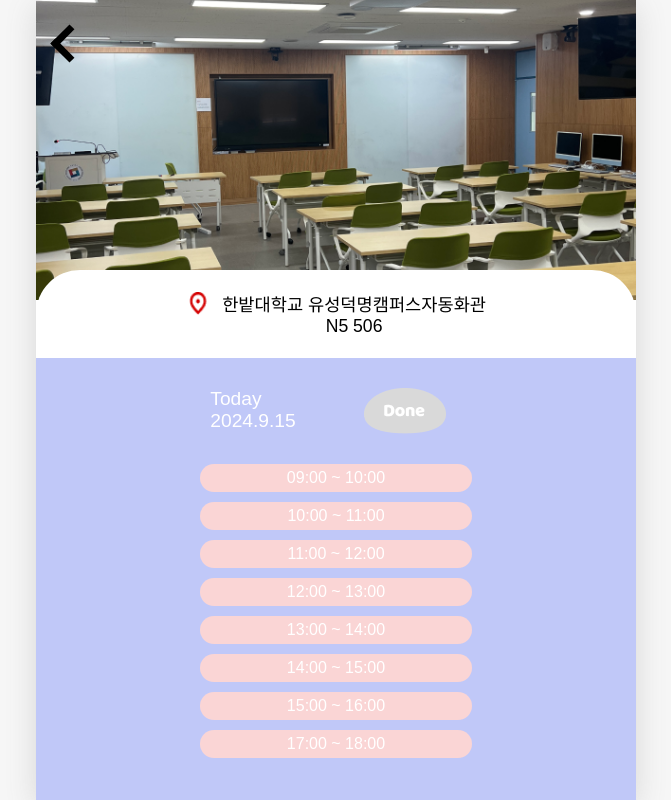
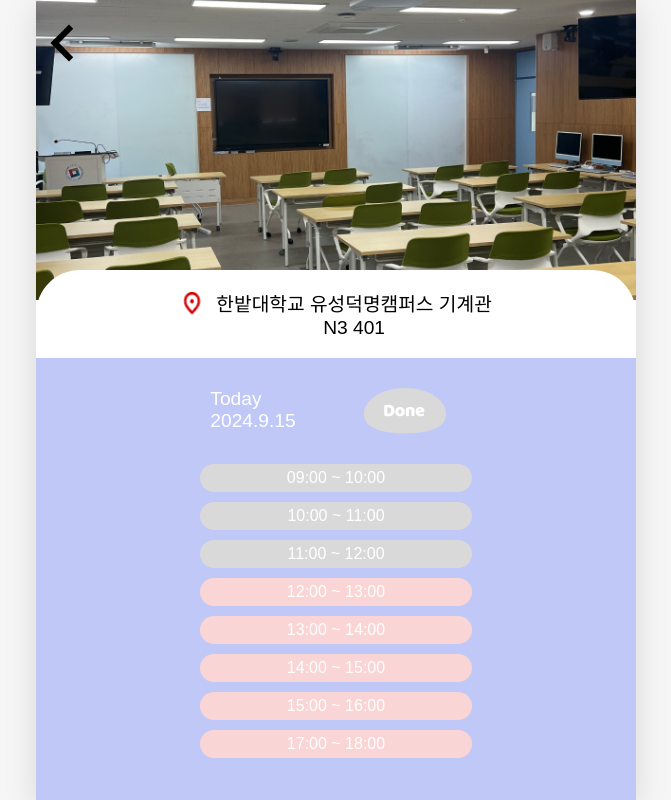
Before and after one commit to Team-Stevia/stevia-uiux, a React (Vite) app: page /reservation in a window 1280 px wide. Shown: the whole page, without its empty margins (304-975 px from the left). Built offline with nearby package versions, Linux system fonts and the light colour scheme; data requests are answered from the project's data file; a web font is replaced by a local one.

Commit message:
feat: Reservation GET 요청 API 구현
1. roomId에 대한 강의실 정보를 제공
2. 강의실 예약 상태를 업데이트

resolves: #10

```diff
--- a/src/pages/Reservation.jsx
+++ b/src/pages/Reservation.jsx
@@ -19,14 +19,69 @@ const initialReservation = [
 ];
 
 
-const Reservation = () => {
+const Reservation = ({roomId}) => {
     const [reservation, setReservation] = useState(initialReservation);
+    const [roomNo, setRoomNo] = useState("");
+    const [roomImageUrl, setRoomImageUrl] = useState("");
+    const [buildingLocation, setBuildingLocation]= useState("");
+    const [buildingName, setBuildingName] = useState("");
     const navigate = useNavigate();
+
 
 
     const useHandleMove = () => {
         navigate("/");
     }
+
+    useEffect(() => {
+        const fetchData = async () => {
+
+            if (!roomId) {
+                console.error("roomId is not defined");
+                return;
+            }
+
+            try {
+                const response = await axios.get(`http://localhost:3003/timetables/${roomId}`); // 적절한 API 호출로 변경하세요
+                console.log(response);
+
+                const reservedTimes = response.data.reservedTime;
+                const roomImageUrl = response.data.roomImageUrl;
+                const roomNo = response.data.roomNo;
+                const building = response.data.buildingLocation;
+                const buildingName = response.data.buildingName;
+
+
+
+                console.log(reservedTimes, roomImageUrl);
+
+
+                const splitTimes = reservedTimes.split(',').map(Number);
+
+                console.log(splitTimes);
+
+                const updatedReservations = reservation.map(reservation => {
+                    if (splitTimes.includes(reservation.id)) {
+                        return {...reservation, reserved: false};
+                    } else {
+                        return reservation;
+                    }
+                });
+
+                setReservation(updatedReservations);
+                setRoomNo(roomNo);
+                setRoomImageUrl(roomImageUrl);
+                setBuildingLocation(building);
+                setBuildingName(buildingName);
+
+
+
+            } catch (err) {
+                console.log(err);
+            }
+        };
+        fetchData();
+    }, [roomId]);
 
 
     const onUpdate = (targetId) => {
@@ -39,12 +94,12 @@ const Reservation = () => {
 
     return (
         <div className="reservation">
-            <div className="roomImg" alt="room" style={{backgroundImage: `url(${roomImg})`}}>
+            <div className="roomImg" alt="room" style={{backgroundImage: `url(${roomImg || roomImg})`}}>
                 <div className="arrow" onClick={useHandleMove}></div>
                 <div className="reservation-board">
                     <div className="reservation-location">
                             <img className="locationImg" src={location} alt="location"/>
-                            <p>한밭대학교 유성덕명캠퍼스자동화관<br/>N5 506</p>
+                            <p>한밭대학교 유성덕명캠퍼스 {buildingName}<br/>{buildingLocation} {roomNo}</p>
                     </div>
 
                     <div className="reservation-time">
--- a/src/styles/Reservation.css
+++ b/src/styles/Reservation.css
@@ -16,8 +16,8 @@
     left: 20px;
     width: 20px;
     height: 20px;
-    border-left: 7px solid black;
-    border-bottom: 7px solid black;
+    border-left: 6px solid black;
+    border-bottom: 6px solid black;
     transform: rotate(45deg);
 }
 
@@ -34,7 +34,7 @@
 
 .reservation-location {
     text-align: center;
-    font-size: 1.1rem;
+    font-size: 1.2rem;
     border-radius: 50px;
     background-color: white;
     height: 11vh;
```
